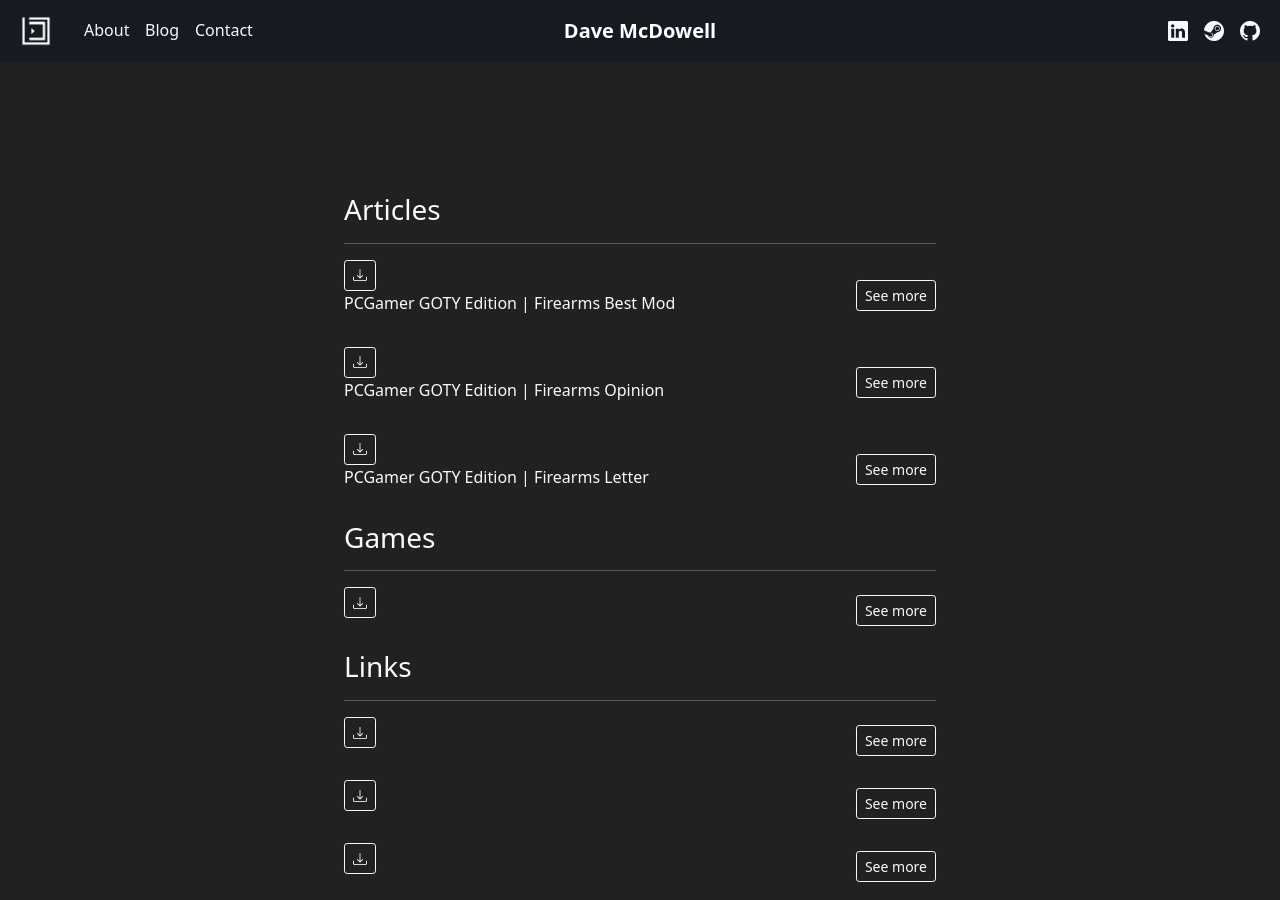
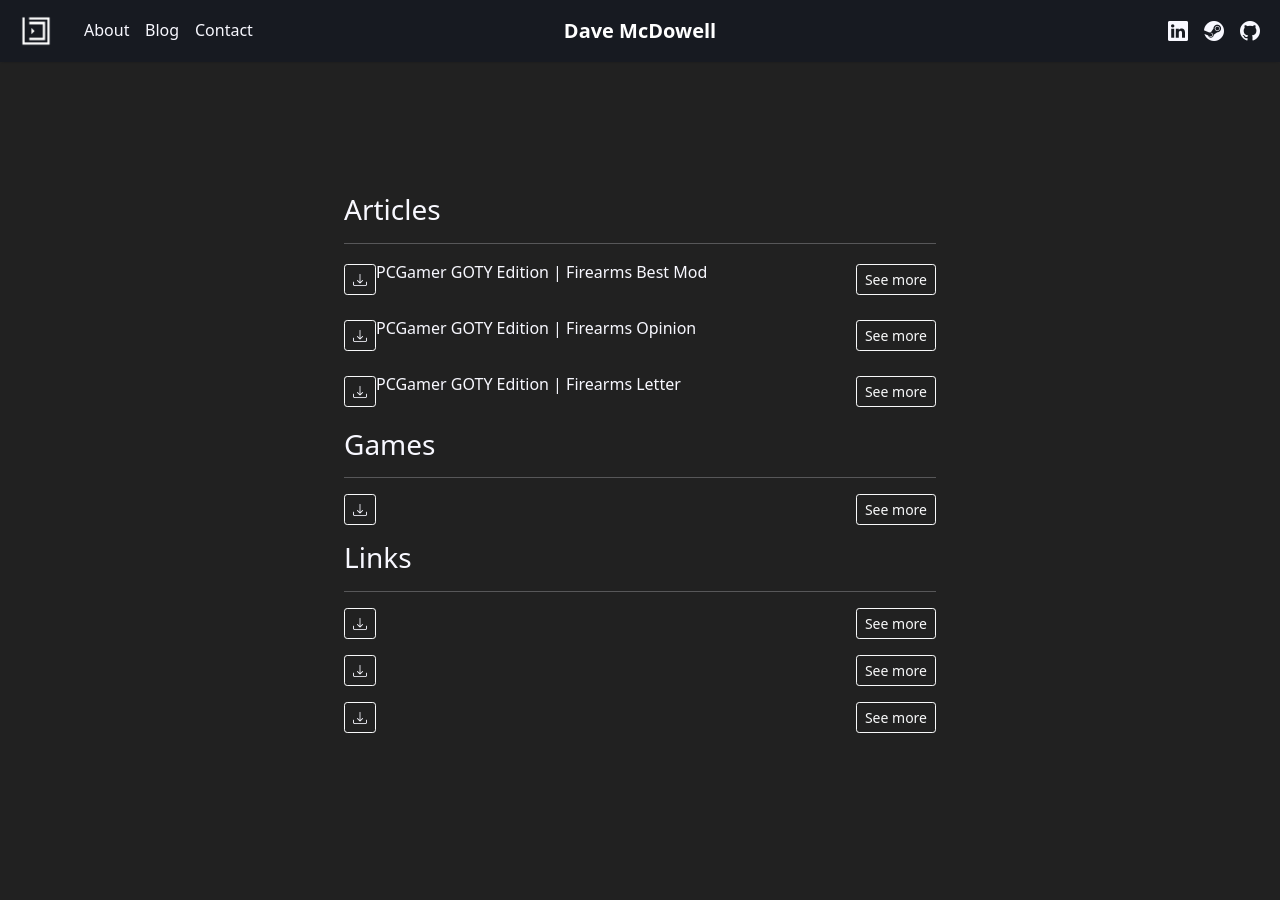
Before and after one commit to davemcdowell/portfolio, a Jekyll site: the page built from downloads.html, in a window 1280 px wide and 900 px high, scrolled down 884 px. Built offline with Jekyll 4.4.1, drawn with Linux system fonts in a browser that asks for light colours; nearby versions of some CDN libraries.

Commit message:
Update downloads.html

```diff
--- a/downloads.html
+++ b/downloads.html
@@ -18,7 +18,7 @@
             <hr>
               {%- for item in category.items -%}
               <div class="d-flex flex-row justify-content-between align-items-center my-3">
-                <div>
+                <div class="d-flex flex-row justify-content-between align-items-center">
                   <a class="btn btn-sm btn-outline-light" href="{{ item.url }}" download="{{ item.title | downcase | replace ' ', '_' }}"><i class="bi bi-download"></i></a>
                   <p>{{ item.title }}</p>
                 </div>
```
